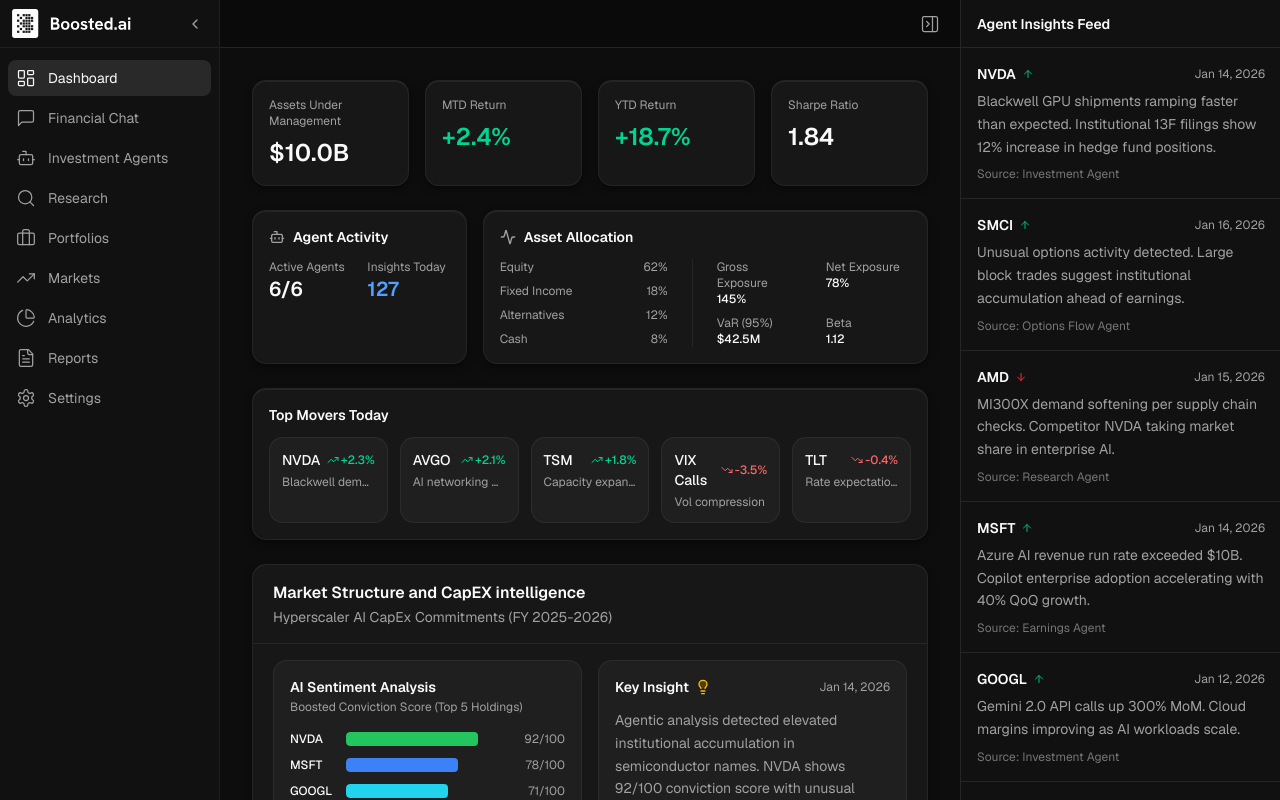
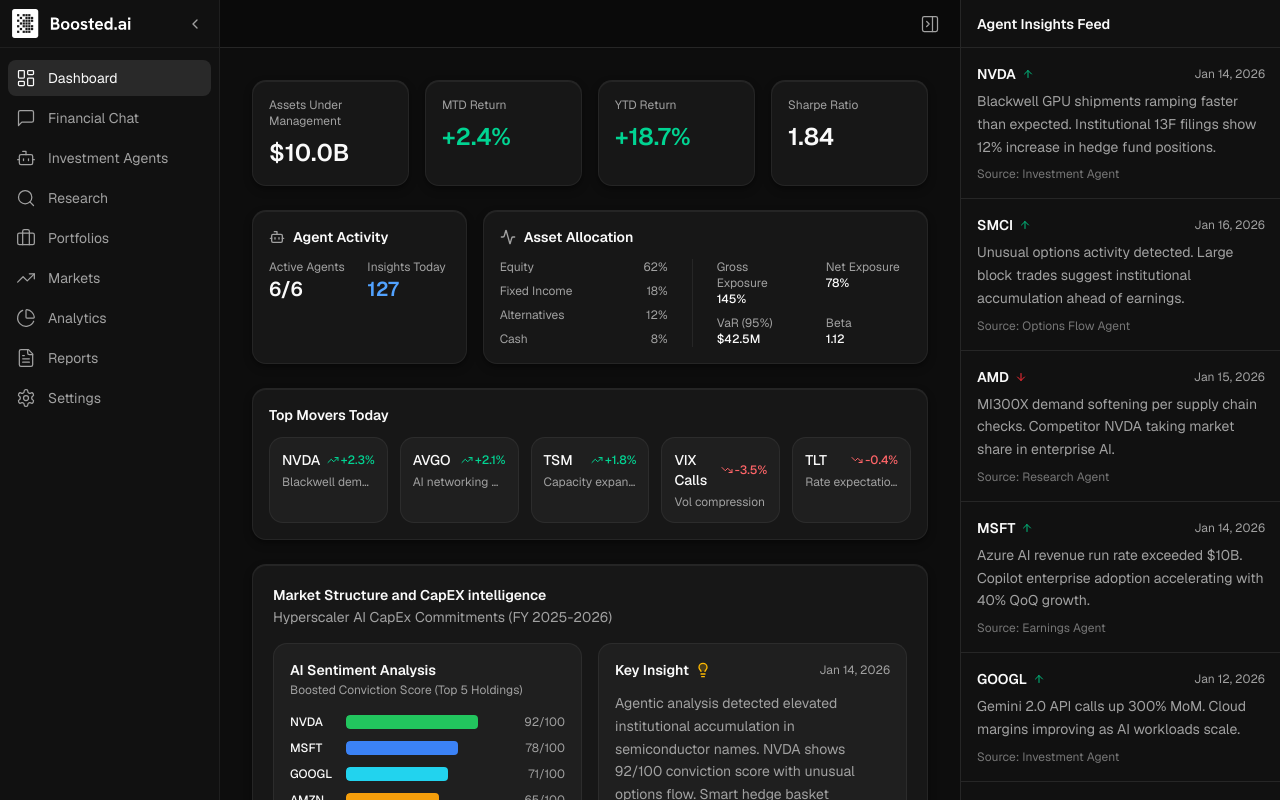
Before and after one commit to raymondfesta/financialAppDemo, a Next.js app: page / in a window 1280 px wide. Built offline with nearby package versions, Linux system fonts and the light colour scheme.

Commit message:
Match header style, remove bottom border

```diff
--- a/app/page.tsx
+++ b/app/page.tsx
@@ -139,10 +139,10 @@ export default function Dashboard() {
 
       {/* Main Dashboard Content */}
       <div className="dashboard-container-elevated space-y-4 overflow-hidden">
-        <div className="dashboard-container-header px-5 py-4">
-          <h1 className="text-base font-semibold text-foreground">
+        <div className="px-5 pt-5">
+          <h3 className="text-sm font-semibold text-foreground">
             Market Structure and CapEX intelligence
-          </h1>
+          </h3>
           <p className="text-sm text-muted-foreground mt-0.5">
             Hyperscaler AI CapEx Commitments (FY 2025-2026)
           </p>
```
